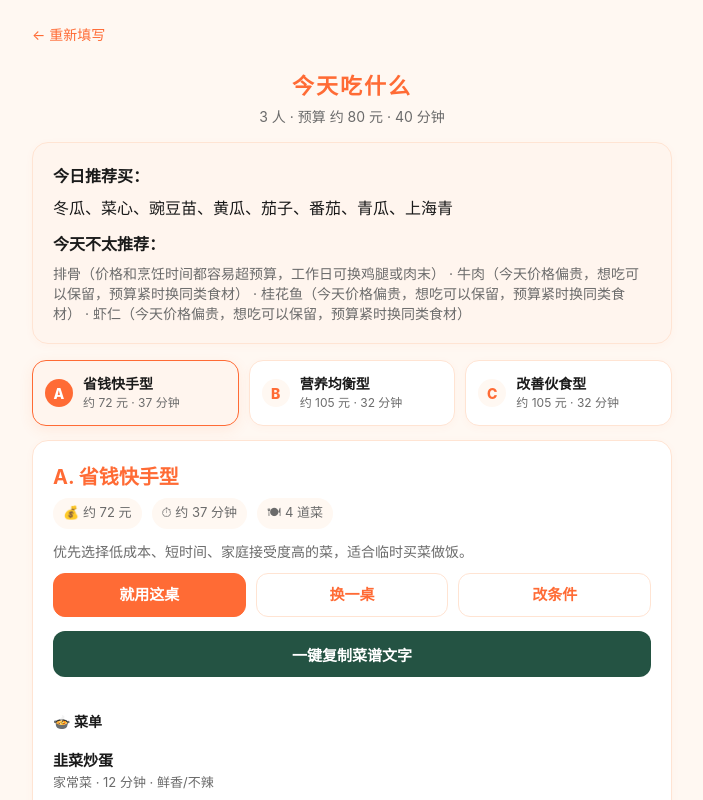
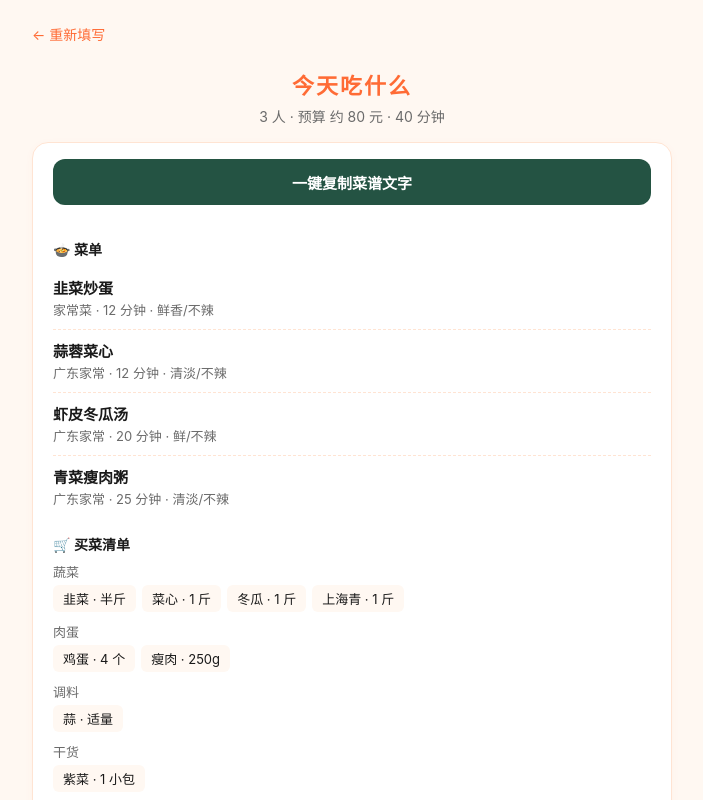
Before and after one commit to jyf0330/food, a Next.js app: page /result in a window 1280 px wide. Shown: the top 800 px of the page, without its empty margins (288-991 px from the left). Built offline with nearby package versions, Linux system fonts and the light colour scheme.

Commit message:
style: simplify result copy view

```diff
--- a/app/result/PlanSwitcher.tsx
+++ b/app/result/PlanSwitcher.tsx
@@ -1,9 +1,8 @@
 "use client";
 
 import type { MealPlan } from "@/lib/types";
-import { rememberMealChoice } from "@/lib/mealMemory";
 import { formatMealPlanCopyText } from "@/lib/mealPlanText";
-import PlanMemoryActions, { type PlanMemoryForm } from "./PlanMemoryActions";
+import type { PlanMemoryForm } from "./PlanMemoryActions";
 import { useState } from "react";
 
 type ScheduleNode = string | { time: string; task: string };
@@ -18,33 +17,12 @@ type PlanSwitcherProps = {
   initialSelectedIndex: number;
 };
 
-const planLabel = (index: number) => String.fromCharCode(65 + index);
-
 export default function PlanSwitcher({
   plans,
-  form,
-  currentVariant,
   initialSelectedIndex,
 }: PlanSwitcherProps) {
-  const [selectedIndex, setSelectedIndex] = useState(initialSelectedIndex);
   const [copied, setCopied] = useState(false);
-  const plan = plans[selectedIndex] as PlanWithOptionalSchedule | undefined;
-  const selectedHomePlan = form.selectedDishes.length > 0 && selectedIndex === 0;
-
-  const selectPlan = (index: number, selectedPlan: MealPlan) => {
-    setSelectedIndex(index);
-    try {
-      rememberMealChoice(window.localStorage, {
-        planIndex: index,
-        planTitle: selectedPlan.title,
-        planType: selectedPlan.type,
-        resultUrl: window.location.href,
-        form,
-      });
-    } catch {
-      // Local storage can be unavailable; selecting a plan should still work.
-    }
-  };
+  const plan = plans[initialSelectedIndex] as PlanWithOptionalSchedule | undefined;
 
   if (!plan) {
     return null;
@@ -79,51 +57,7 @@ export default function PlanSwitcher({
 
   return (
     <>
-      <section className="plan-switcher" aria-label="选择今天吃哪一桌">
-        {plans.map((item, i) => {
-          const active = i === selectedIndex;
-          return (
-            <button
-              key={`${item.type}-${i}`}
-              type="button"
-              className={`plan-tab${active ? " active" : ""}`}
-              aria-pressed={active}
-              onClick={() => selectPlan(i, item)}
-            >
-              <span className="plan-tab-letter">{planLabel(i)}</span>
-              <span className="plan-tab-copy">
-                <span className="plan-tab-title">
-                  {form.selectedDishes.length > 0 && i === 0 ? "自选菜谱" : item.type}
-                </span>
-                <span className="plan-tab-meta">
-                  约 {item.estimated_cost} 元 · {item.total_time} 分钟
-                </span>
-              </span>
-            </button>
-          );
-        })}
-      </section>
-
       <article className="plan-card">
-        <h2>
-          {planLabel(selectedIndex)}. {selectedHomePlan ? "自选菜谱" : plan.type}
-        </h2>
-        <div className="plan-meta">
-          <span>💰 约 {plan.estimated_cost} 元</span>
-          <span>⏱ 约 {plan.total_time} 分钟</span>
-          <span>🍽 {plan.dishes.length} 道菜</span>
-        </div>
-
-        <p className="plan-reason">{plan.reason}</p>
-
-        <PlanMemoryActions
-          planIndex={selectedIndex}
-          planTitle={plan.title}
-          planType={plan.type}
-          form={form}
-          currentVariant={currentVariant}
-        />
-
         <button type="button" className="copy-recipe-btn" onClick={copyPlan}>
           {copied ? "已复制菜谱文字" : "一键复制菜谱文字"}
         </button>
--- a/app/result/page.tsx
+++ b/app/result/page.tsx
@@ -104,17 +104,6 @@ export default function ResultPage({ searchParams }: { searchParams: SP }) {
         </p>
       </header>
 
-      <section className="form-section result-summary">
-        <strong>今日推荐买：</strong>
-        <p className="summary-good">{response.daily_recommended.join("、")}</p>
-        <strong>今天不太推荐：</strong>
-        <p className="summary-muted">
-          {response.daily_not_recommended
-            .map((item) => `${item.name}（${item.reason}）`)
-            .join(" · ")}
-        </p>
-      </section>
-
       <PlanSwitcher
         plans={response.plans}
         form={form}
```
